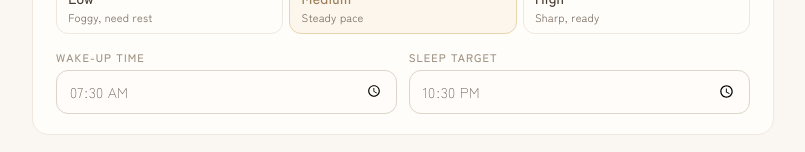
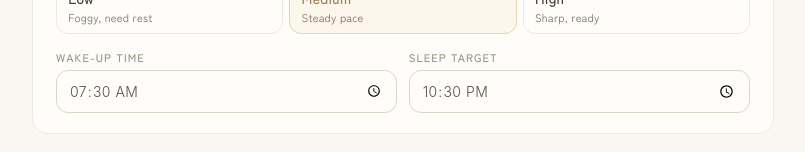
Before and after one commit to iriskumi/iris-daily-plan, a React (Vite) app: page / in a window 1280 px wide. Shown: the part 1200-1352 px from the top of the page, without its empty margins (237-1042 px from the left). Built offline with nearby package versions, Linux system fonts and the light colour scheme.

Commit message:
Fix Chinese font stack

```diff
--- a/src/index.css
+++ b/src/index.css
@@ -1,4 +1,15 @@
 @import url('https://fonts.googleapis.com/css2?family=Zen+Kaku+Gothic+New:wght@300;400;500&display=swap');
+
+@font-face {
+  font-family: 'Iris Handwriting Accent';
+  src:
+    url('./assets/fonts/iris-handwriting-accent.woff2') format('woff2'),
+    url('./assets/fonts/iris-handwriting-accent.woff') format('woff'),
+    url('./assets/fonts/iris-handwriting-accent.ttf') format('truetype');
+  font-weight: 400;
+  font-style: normal;
+  font-display: swap;
+}
 
 *, *::before, *::after {
   box-sizing: border-box;
@@ -49,7 +60,9 @@
   --radius: 16px;
   --radius-lg: 16px;
 
-  --font: 'Zen Kaku Gothic New', -apple-system, BlinkMacSystemFont, 'Segoe UI', system-ui, sans-serif;
+  --font-cjk: 'PingFang SC', 'Noto Sans SC', 'Microsoft YaHei', -apple-system, BlinkMacSystemFont, 'Segoe UI', system-ui, sans-serif;
+  --font: 'PingFang SC', 'Noto Sans SC', 'Microsoft YaHei', 'Zen Kaku Gothic New', -apple-system, BlinkMacSystemFont, 'Segoe UI', system-ui, sans-serif;
+  --font-accent-hand: 'Iris Handwriting Accent', 'PingFang SC', 'Noto Sans SC', 'Microsoft YaHei', cursive;
   --font-mono: 'SF Mono', 'Cascadia Code', 'Fira Code', monospace;
 }
 
@@ -69,6 +82,15 @@ body {
   background: var(--bg);
   color: var(--text);
   min-height: 100dvh;
+}
+
+:lang(zh),
+:lang(zh-CN),
+:lang(zh-Hans),
+:lang(zh-TW),
+:lang(zh-Hant),
+.font-cjk {
+  font-family: var(--font-cjk);
 }
 
 /* ── App Shell ─────────────────────────────────────────── */
@@ -307,13 +329,31 @@ body {
   border: 1px solid #DDD5C8;
   border-radius: 12px;
   font-size: 14px;
-  font-family: var(--font);
+  font-family: var(--font-cjk);
   font-weight: 300;
   color: #5A4F44;
   background: #FFFCF9;
   transition: border-color 0.15s, box-shadow 0.15s;
   outline: none;
   -webkit-appearance: none;
+}
+
+button,
+input,
+select,
+textarea {
+  font-family: var(--font-cjk);
+}
+
+::placeholder {
+  font-family: var(--font-cjk);
+}
+
+.font-hand-accent,
+.handwriting-accent {
+  font-family: var(--font-accent-hand);
+  font-weight: 400;
+  letter-spacing: 0.04em;
 }
 
 .form-group input:focus,
```
